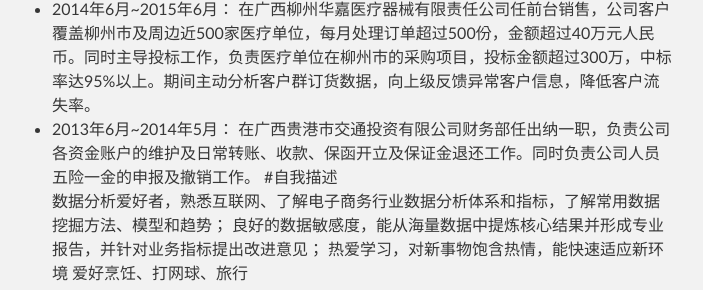
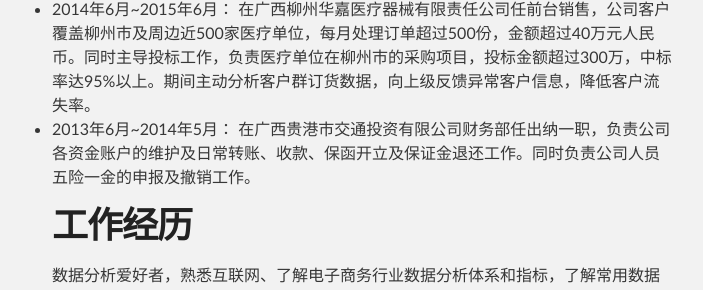
Before and after one commit to ilxq/ilxq.github.io, a plain HTML site: page index.html in a window 1280 px wide. Shown: the part 1030-1320 px from the top of the page, without its empty margins (288-991 px from the left). Drawn offline with Linux system fonts and the light colour scheme.

Commit message:
Update index.html

```diff
--- a/index.html
+++ b/index.html
@@ -66,7 +66,9 @@
 在广西柳州华嘉医疗器械有限责任公司任前台销售，公司客户覆盖柳州市及周边近500家医疗单位，每月处理订单超过500份，金额超过40万元人民币。同时主导投标工作，负责医疗单位在柳州市的采购项目，投标金额超过300万，中标率达95%以上。期间主动分析客户群订货数据，向上级反馈异常客户信息，降低客户流失率。</li>
 <li>2013年6月~2014年5月：
 在广西贵港市交通投资有限公司财务部任出纳一职，负责公司各资金账户的维护及日常转账、收款、保函开立及保证金退还工作。同时负责公司人员五险一金的申报及撤销工作。
-#自我描述<br>
+<h1>
+<a id="工作经历" class="anchor" href="#%E5%B7%A5%E4%BD%9C%E7%BB%8F%E5%8E%86" aria-hidden="true"><span aria-hidden="true" class="octicon octicon-link"></span></a>工作经历</h1>
+
 数据分析爱好者，熟悉互联网、了解电子商务行业数据分析体系和指标，了解常用数据挖掘方法、模型和趋势；
 良好的数据敏感度，能从海量数据中提炼核心结果并形成专业报告，并针对业务指标提出改进意见；
 热爱学习，对新事物饱含热情，能快速适应新环境
```
